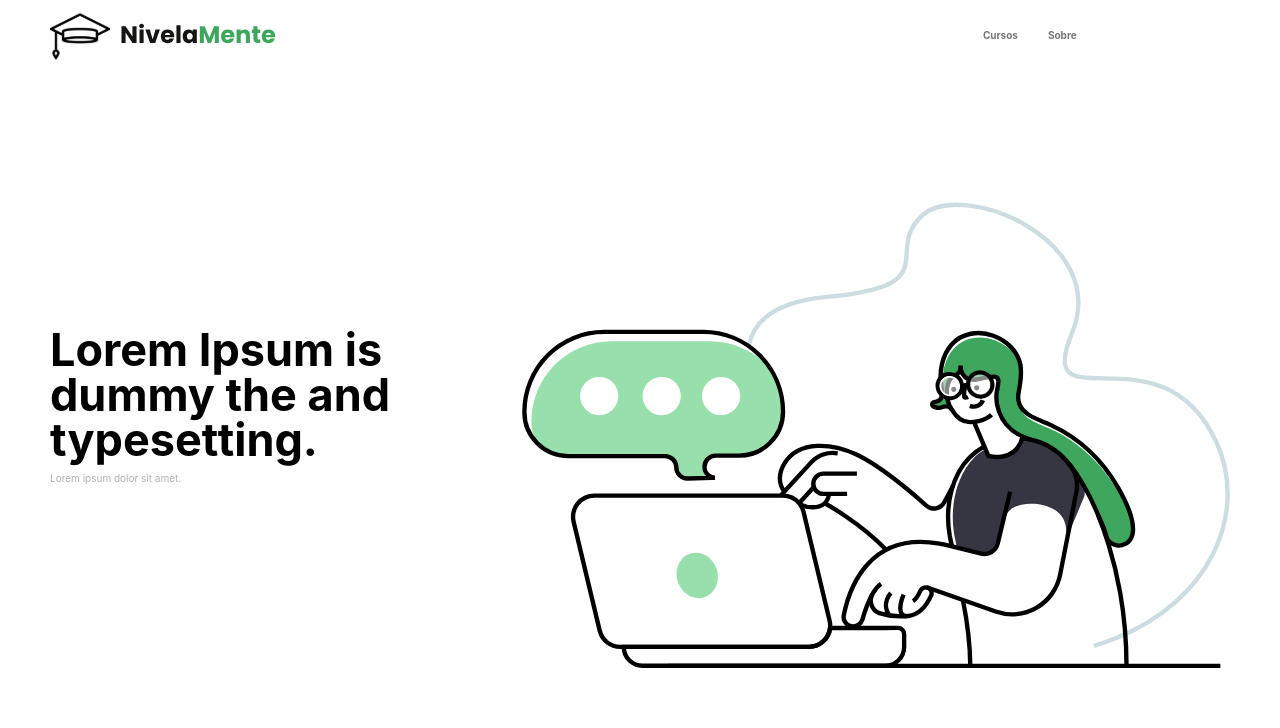
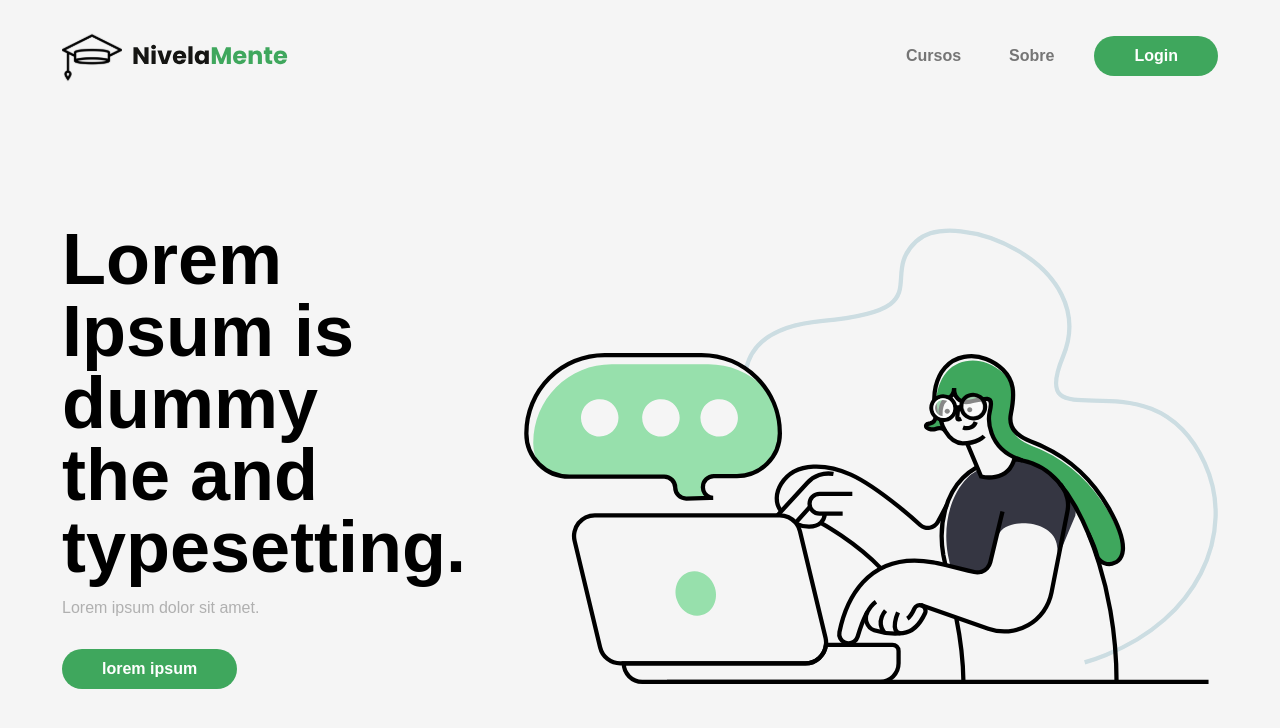
Before and after one commit to Shadaw/NivelaMente, a Next.js app: page / in a window 1280 px wide. Shown: the top 728 px of the page. Built offline with nearby package versions, Linux system fonts and the light colour scheme.

Commit message:
:lipstick: adding global style

```diff
--- a/src/styles/global.ts
+++ b/src/styles/global.ts
@@ -1,21 +1,58 @@
 import { createGlobalStyle } from 'styled-components';
 
 export default createGlobalStyle`
+  :root {
+    --primary: #3FA75D;
+
+    --zero: #fff;
+    --negative: #202020;
+
+    --gray: #f5f5f5;
+    --gray-200: #e6e6e6;
+    --gray-300: #dadada;
+    --gray-900: #717171;
+    --background: #f5f5f5;
+
+    --always-on-top: 11;
+    --overlay: 10;
+  }
+
   * {
     margin: 0;
     padding: 0;
     box-sizing: border-box;
   }
 
-  html {
-    font-size: 62.5%;
+  body {
+    background: var(--background);
   }
 
-  html, body, #__next {
-    height: 100%;
+  body, input, textarea, select, button {
+    font: 400 1rem 'Poppins', sans-serif;
   }
 
-  body {
-    font-family: -apple-system, BlinkMacSystemFont, 'Segoe UI', Roboto, Oxygen, Ubuntu, Cantarell, 'Open Sans', 'Helvetica Neue', sans-serif
+  button {
+    cursor: pointer;
+  }
+
+  a {
+    color: inherit;
+    text-decoration: none;
+  }
+
+  *[aria-hidden="true"] {
+    visibility: hidden;
+  }
+
+  @media (max-width: 1080px) {
+    html {
+      font-size: 93.75%;
+    }
+  }
+
+  @media (max-width: 720px) {
+    html {
+      font-size: 87.5%;
+    }
   }
 `;
```
